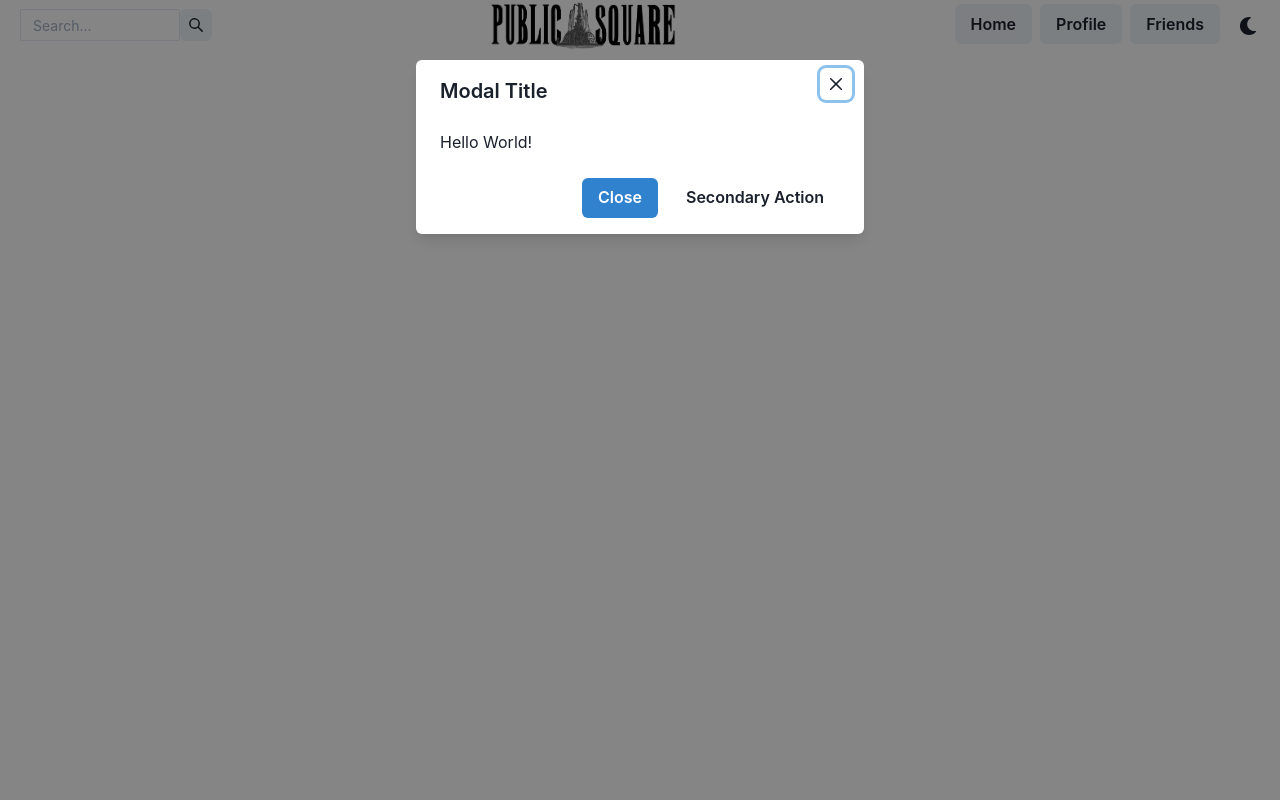
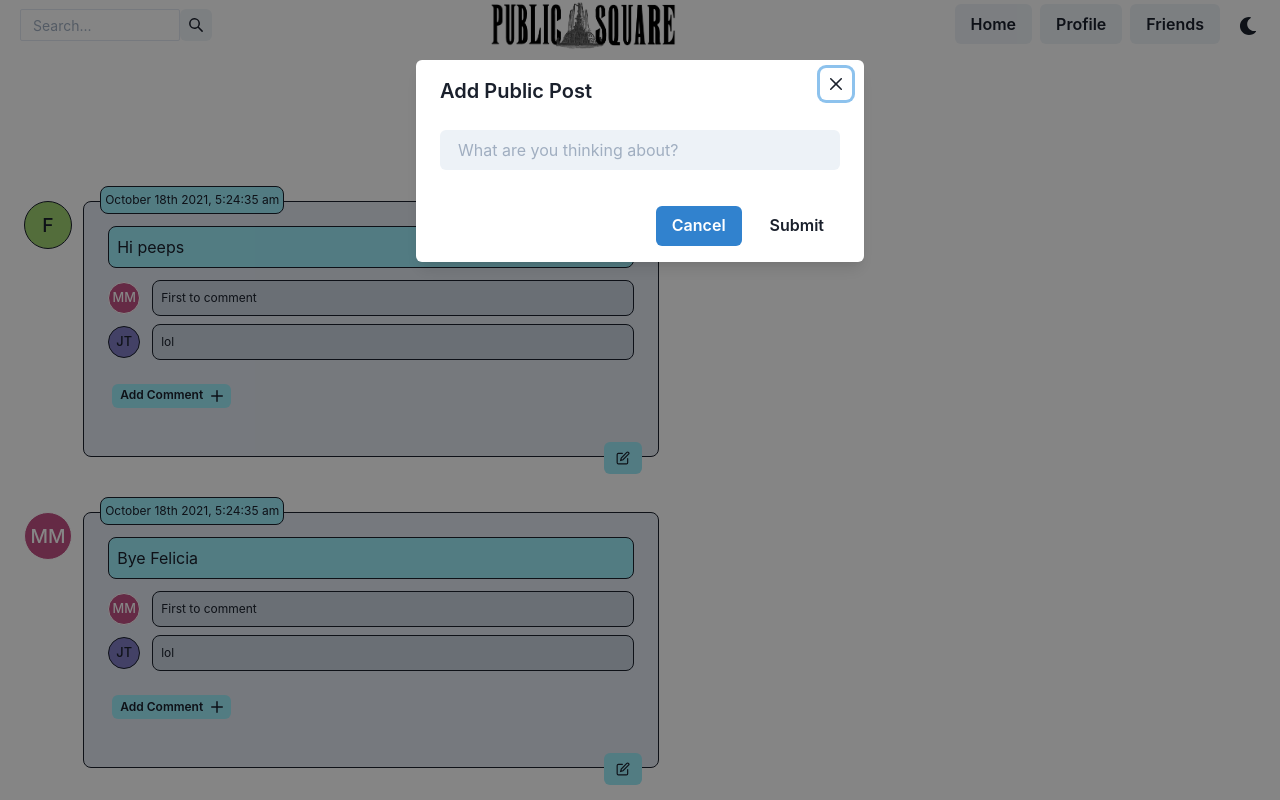
Before and after one commit to Gunzelb/public-square, a React (Create React App) app in the folder client/: page / in a window 1280 px wide. Both pictures are taken after a click on the button "Public Post". Built offline with nearby package versions, Linux system fonts and the light colour scheme.

Commit message:
Added the Add/Edit Post form in modal and isPrivate property to the posts array, Need to get the info for the post from the database

```diff
--- a/client/src/App.css
+++ b/client/src/App.css
@@ -7,11 +7,12 @@
 }
 
 .post-date{
-    position: relative;
-    top: -35px;
+    position: absolute;
+    top: -28px;
     z-index: 1;
     font-size: 75%;
     width: max-content;
+    height: max-content;
 }
 
 .post-editBtn{
--- a/client/src/App.js
+++ b/client/src/App.js
@@ -1,6 +1,6 @@
 //Library imports
 import React from 'react';
-import { ChakraProvider, theme,} from '@chakra-ui/react'; //VStack, Box, Grid,
+import { ChakraProvider, theme, Grid} from '@chakra-ui/react'; //VStack, Box, Grid,
 // import { ColorModeSwitcher } from './ColorModeSwitcher';
 
 // Components
@@ -14,14 +14,14 @@ function App() {
   return (
     <ChakraProvider theme={theme}>
       {/* <Box textAlign="center" fontSize="xl"> */}
-        {/* <Grid minH="100vh"> */}
+        <Grid minH="100vh">
             < Header />
             {/* <ColorModeSwitcher justifySelf="flex-end" /> */}
             {/* <LoginForm /> */}
             {/* <SignupForm /> */}
             {/* <Posts/> */}
             < User />
-        {/* </Grid> */}
+        </Grid>
       {/* </Box> */}
     </ChakraProvider>
   );
--- a/client/src/components/Comment.js
+++ b/client/src/components/Comment.js
@@ -6,7 +6,7 @@ import { Box, Text, Avatar, HStack } from "@chakra-ui/react";
 function Comment({ name, message, bg }) {
     return (
         <>
-            <HStack width="100%" direction="row" alignItems="center" justify="start" py={2} px={2} textAlign="start">
+            <HStack width="100%" direction="row" alignItems="center" justify="start" py={1} px={2} textAlign="start">
                 <Avatar size="sm" border="1px" name={name} mr={1} />{" "}
                 <Box border="1px" bg={bg} width="100%" rounded={8} m={2} p={2} fontSize="75%">
                     <Text >
--- a/client/src/components/Post.js
+++ b/client/src/components/Post.js
@@ -2,15 +2,20 @@ import React from "react";
 import '../App.css';
 
 //Components
-import StyleColorMode from './PostMessageBox';
+import StyleColorMode from './themedComponents/PostMessageBox';
 import { Flex, Avatar} from "@chakra-ui/react"; //Avatar: Use the name attribute for a default icon (initials based on the name atrr if the src cant load)
 
-function Post({name, message, date, comments}) {
+function Post({name, message, date, isPrivate, comments, editPost}) {
     return (
-        <Flex width="80%" direction="row" alignItems="start" justify="start" p={8} textAlign="start">
+    <>
+        {!isPrivate ?
+        <Flex width="60%" direction="row" alignItems="start" justify="start" justifySelf="start" p={6} textAlign="start">
             <Avatar size="md" border="1px" name={name} mr={1} />{" "}
-            <StyleColorMode message={message} date={date} comments={comments}/>
-        </Flex>
+            <StyleColorMode message={message} date={date} isPrivate={isPrivate}
+            comments={comments} editPost={editPost}/>
+        </Flex>:(<></>)
+    }
+    </>
     )
 };
 
--- a/client/src/components/Posts.js
+++ b/client/src/components/Posts.js
@@ -7,6 +7,7 @@ const posts = [
         name: "Felicia",
         message: "Hi peeps",
         date: moment().format('MMMM Do YYYY, h:mm:ss a'),
+        isPrivate: false,
         comments: [
             {
                 name: "Michael Myers",
@@ -22,6 +23,7 @@ const posts = [
         name: "Michael Myers",
         message: "Bye Felicia",
         date: moment().format('MMMM Do YYYY, h:mm:ss a'),
+        isPrivate: false,
         comments: [
             {
                 name: "Michael Myers",
@@ -37,6 +39,7 @@ const posts = [
         name: "Jason Todd",
         message: "Hello! Is it me you're looking for?",
         date: moment().format('MMMM Do YYYY, h:mm:ss a'),
+        isPrivate: true,
         comments: [
             {
                 name: "Michael Myers",
@@ -55,10 +58,11 @@ const posts = [
 ]
 
 
-function Posts() {
+function Posts({editPost}) {
     return (
             <>
-            { posts.map((post, i) => (<Post key={i} name={post.name} message={post.message} date={post.date} comments={post.comments} />)) }
+            { posts.map((post, i) => (<Post key={i} name={post.name} message={post.message}
+                isPrivate={post.isPrivate} date={post.date} comments={post.comments} editPost={editPost} />)) }
             </>
     )
 };
--- a/client/src/components/pages/User.js
+++ b/client/src/components/pages/User.js
@@ -1,5 +1,11 @@
 // Import React
-import React from "react"
+import React, { useState } from "react"
+
+//Components
+import Posts from '../Posts'
+
+//Moment.js for Dates
+import moment from 'moment';
 
 //Chakra Components
 import { Box, Heading, Button, Flex } from '@chakra-ui/react'
@@ -13,39 +19,124 @@ import {
     ModalBody,
     ModalCloseButton,
 } from "@chakra-ui/react"
+import {
+    FormControl,
+    //FormLabel,
+    Input
+} from "@chakra-ui/react";
 
 
 
 function User() {
 
     const { isOpen, onOpen, onClose } = useDisclosure()
+
+    const [modalHeader, setModalHeader] = useState("")
+    const [isPrivate, setIsPrivate] = useState("");
+    const [message, setMessage] = useState("");
+
+
+    const addPostForm = (e) => {
+
+        //Set the isPrivate value to true/false depending on which post button was clicked
+        const postType = (e.target.id === "Private") ? true : false;
+        setIsPrivate(postType);
+
+        //Set Modal Header as Add Post
+        setModalHeader(`Add ${e.target.id} Post`);
+        //Open Modal
+        onOpen()
+    }
+
+    const editPost = (e) => {
+        //Set the isPrivate value to true/false depending on which post button was clicked
+        const postType = (e.target.id === "Private") ? true : false;
+        setIsPrivate(postType);
+
+        //Set Modal Header as Add Post
+        setModalHeader(`Edit ${e.target.id} Post`);
+        //Open Modal
+        onOpen()
+    }
+
+    const handleInputChange = (e) => {
+        const InputType = e.target.name;
+        const InputData = e.target.value;
+
+        if (InputType === "message") {
+            setMessage(InputData);
+        }
+    }
+
+    const handleSubmit = (e) => {
+        e.preventDefault();
+
+        const newPost = {
+            author: "SignedIn Account",
+            message: message,
+            date: moment().format('MMMM Do YYYY, h:mm:ss a'),
+            isPrivate: isPrivate,
+            comments: []
+        }
+
+        console.log(newPost);
+    }
+
     return (
         <>
             <Box textAlign="center">
                 <Heading textDecoration="underline">Post in the Square</Heading>
                 <Flex justifyContent="center">
-                    <Button border="1px" onClick={onOpen} m={2}> Public Post </Button>
-                    <Button border="1px" onClick={onOpen} m={2} > Private Post </Button>
+                    <Button border="1px" id="Public" onClick={addPostForm} m={2}> Public Post </Button>
+                    <Button border="1px" id="Private" onClick={addPostForm} m={2} > Private Post </Button>
                 </ Flex>
             </Box>
 
             <Modal isOpen={isOpen} onClose={onClose}>
                 <ModalOverlay />
                 <ModalContent>
-                    <ModalHeader>Modal Title</ModalHeader>
+                    <ModalHeader>{modalHeader}</ModalHeader>
                     <ModalCloseButton />
                     <ModalBody>
-                        Hello World!
+                        <FormControl id="message">
+                            <Input
+                                type="text"
+                                name="message"
+                                placeholder="What are you thinking about?"
+                                variant="filled"
+                                mb={3}
+                                value={message}
+                                onChange={handleInputChange}
+                            />
+
+                        </FormControl>
+
+                        {/* <FormControl id="password" isRequired>
+                            <FormLabel>Password</FormLabel>
+                            <Input
+                                type="password"
+                                name="password"
+                                placeholder="********"
+                                variant="filled"
+                                mb={3}
+                                value={password}
+                                onChange={handleInputChange}
+                            />
+                        </FormControl> */}
+
                     </ModalBody>
 
                     <ModalFooter>
                         <Button colorScheme="blue" mr={3} onClick={onClose}>
-                            Close
+                            Cancel
                         </Button>
-                        <Button variant="ghost">Secondary Action</Button>
+                        <Button variant="ghost" onClick={handleSubmit}>Submit</Button>
                     </ModalFooter>
                 </ModalContent>
             </Modal>
+
+
+            <Posts editPost={editPost} />
         </>
     )
 }
--- a/client/src/components/themedComponents/PostMessageBox.js
+++ b/client/src/components/themedComponents/PostMessageBox.js
@@ -10,7 +10,7 @@ import { EditIcon } from "@chakra-ui/icons";
 import Comment from "../Comment";
 import AddComment from "../AddComment";
 
-function StyleColorMode({ date, message, comments}) {
+function StyleColorMode({ date, message, isPrivate, comments, editPost}) {
 
     const bg = useColorModeValue("cyan.200", "cyan.800");
     const bg_gray = useColorModeValue("gray.200", "gray.700");
@@ -23,7 +23,7 @@ function StyleColorMode({ date, message, comments}) {
                 <Text className="post-date" bg={bg} p={1} rounded={8} border="1px" mt={3}>
                     {date}
                 </Text>
-                <Text border="1px" text="start" bg={bg} rounded={8} m={2} p={5}>
+                <Text border="1px" align="start" bg={bg} rounded={8} m={2} p={2}>
                     {message}
                 </Text>
 
@@ -35,7 +35,7 @@ function StyleColorMode({ date, message, comments}) {
                     <AddComment display="block" bg={bg} comment_bg={comment_bg} border="1px" comments={comments} />
                 </Flex>
                 <Flex justifyContent="end">
-                    <Button  className="post-editBtn" size="sm" bg={bg} variant="solid"> <EditIcon /></Button>
+                    <Button  className="post-editBtn" size="sm" bg={bg} variant="solid" onClick={editPost}> <EditIcon /></Button>
                 </Flex>
 
             </Box>
```
Also changed, not shown: client/src/components/PostMessageBox.js (deleted, +0 -46 lines).
